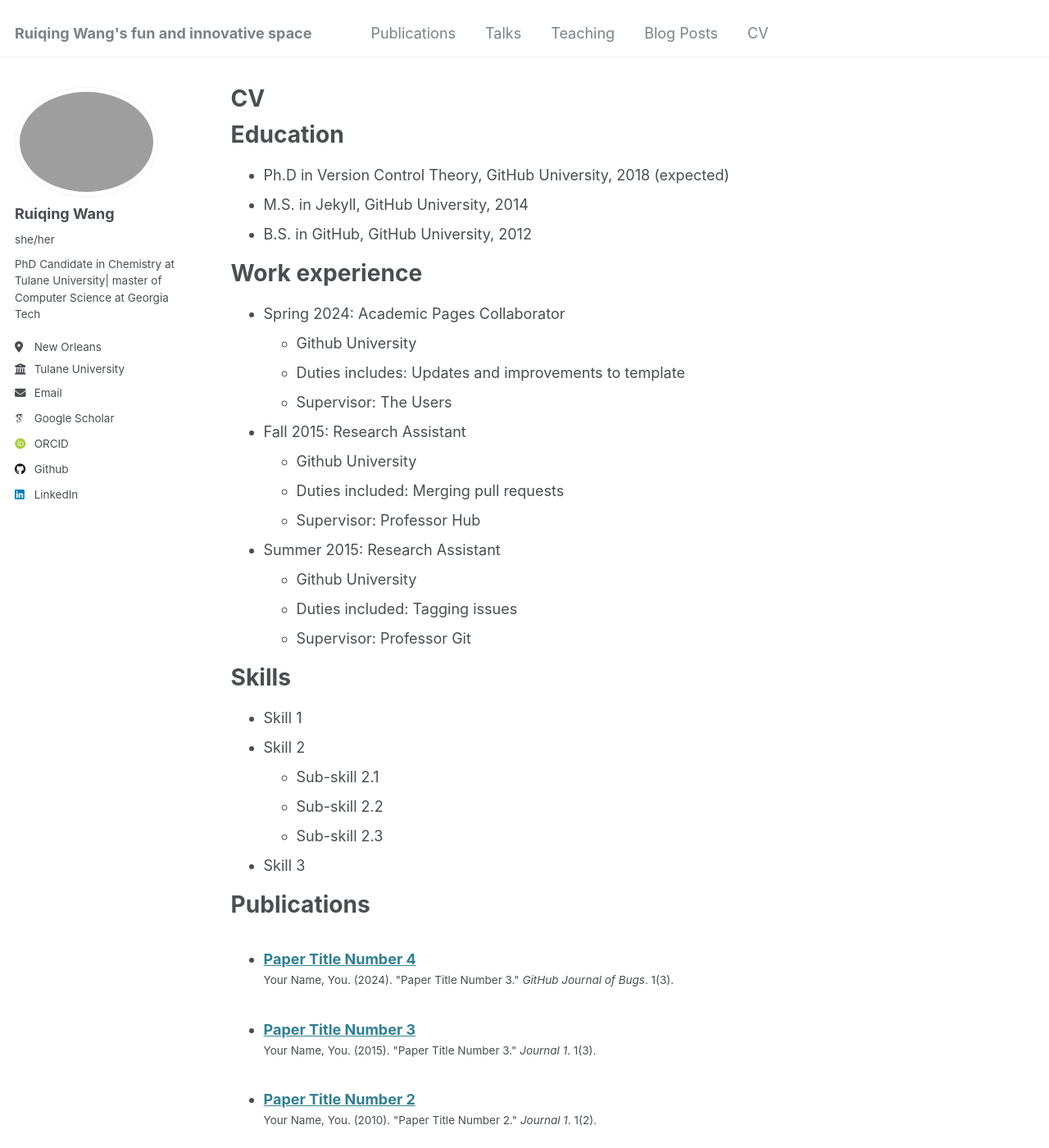
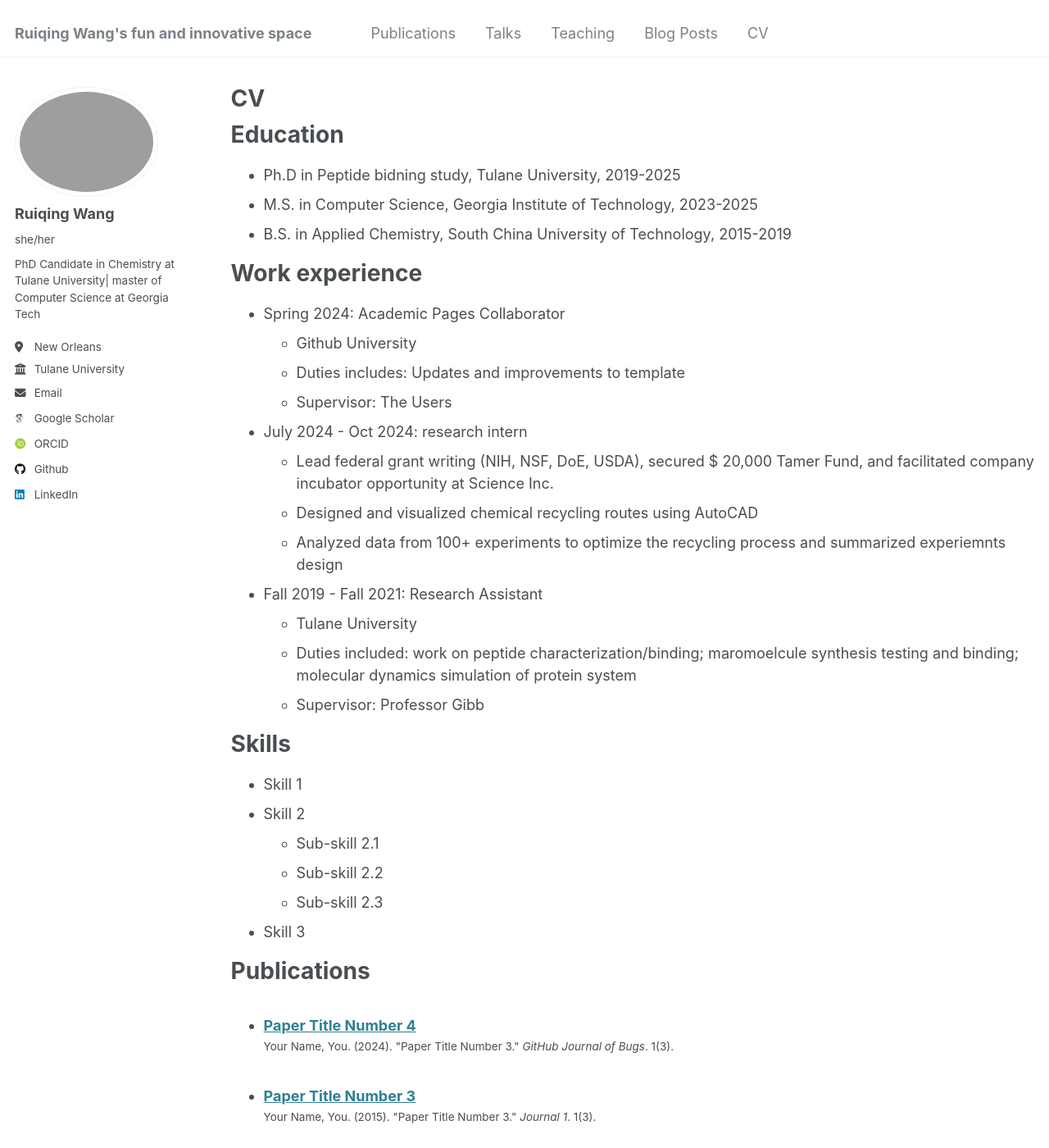
Before and after one commit to RuiqingW20/RuiqingW20.github.io, a Jekyll site: the page built from _pages/cv.md, in a window 1280 px wide and 1400 px high. Shown: the whole window at 82% size. Built offline with Jekyll 4.4.1, drawn with Linux system fonts in a browser that asks for light colours; some web fonts are replaced.

Commit message:
Update cv.md

```diff
--- a/_pages/cv.md
+++ b/_pages/cv.md
@@ -11,9 +11,9 @@ redirect_from:
 
 Education
 ======
-* Ph.D in Version Control Theory, GitHub University, 2018 (expected)
-* M.S. in Jekyll, GitHub University, 2014
-* B.S. in GitHub, GitHub University, 2012
+* Ph.D in Peptide bidning study, Tulane University, 2019-2025
+* M.S. in Computer Science, Georgia Institute of Technology, 2023-2025
+* B.S. in Applied Chemistry, South China University of Technology, 2015-2019
 
 Work experience
 ======
@@ -22,15 +22,16 @@ Work experience
   * Duties includes: Updates and improvements to template
   * Supervisor: The Users
 
-* Fall 2015: Research Assistant
-  * Github University
-  * Duties included: Merging pull requests
-  * Supervisor: Professor Hub
+* July 2024 - Oct 2024: research intern
+  * Lead federal grant writing (NIH, NSF, DoE, USDA), secured $ 20,000 Tamer Fund, and facilitated company incubator opportunity at Science Inc.
+  * Designed and visualized chemical recycling routes using AutoCAD
+  * Analyzed data from 100+ experiments to optimize the recycling process and summarized experiemnts design
 
-* Summer 2015: Research Assistant
-  * Github University
-  * Duties included: Tagging issues
-  * Supervisor: Professor Git
+* Fall 2019 - Fall 2021: Research Assistant
+  * Tulane University
+  * Duties included: work on peptide characterization/binding; maromoelcule synthesis testing and binding; molecular dynamics simulation of protein system
+  * Supervisor: Professor Gibb
+
 
 Skills
 ======
```
